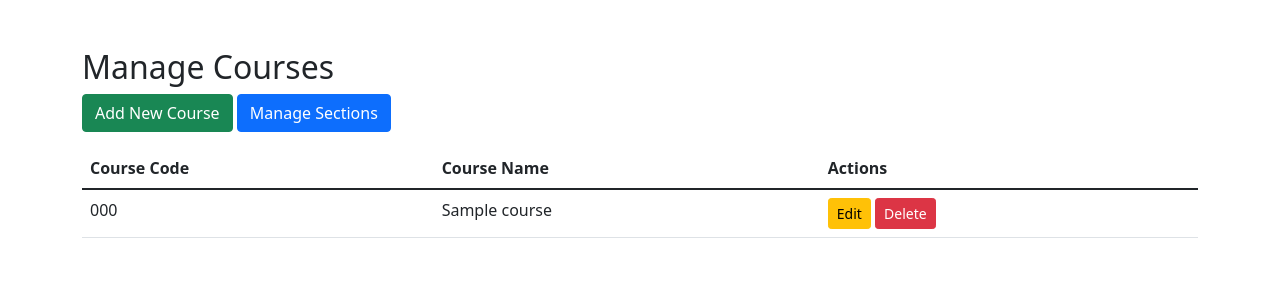
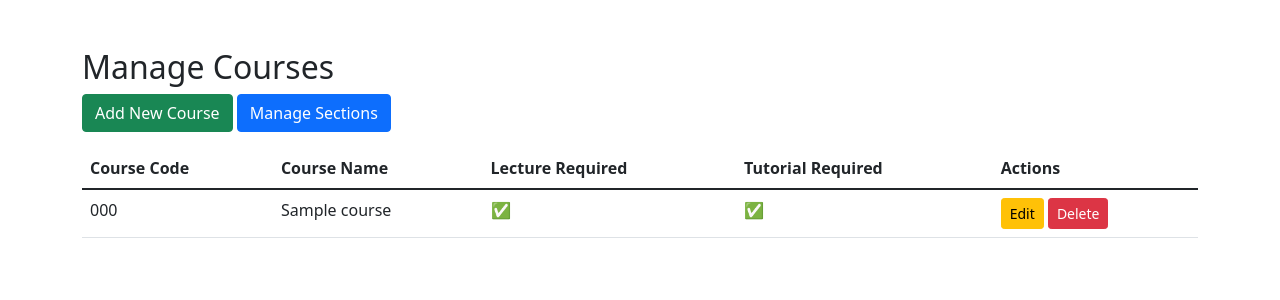
Before and after one commit to Lito08/FYPAS, a Django app: page /courses/manage-courses/ in a window 1280 px wide. Shown: the part 56-356 px from the top of the page. Run offline with Django 5.2, Linux system fonts and the light colour scheme; a user stored in the database is signed in; tables that the repository leaves empty hold one stand-in row (values such as "Sample post").

Commit message:
Manage Course
Check/Uncheck "Lecture Required" and "Tutorial Required".

```diff
--- a/attendance_system/courses/forms.py
+++ b/attendance_system/courses/forms.py
@@ -5,7 +5,7 @@ from datetime import timedelta
 class CourseForm(forms.ModelForm):
     class Meta:
         model = Course
-        fields = ['code', 'name', 'description']
+        fields = ['code', 'name', 'description', 'lecture_required', 'tutorial_required']  # ✅ Added checkboxes
 
 class SectionForm(forms.ModelForm):
     schedule = forms.DateTimeField(
--- a/attendance_system/courses/models.py
+++ b/attendance_system/courses/models.py
@@ -5,9 +5,11 @@ from users.models import User
 
 class Course(models.Model):
     """Main Course Model"""
-    code = models.CharField(max_length=10, unique=True)  # e.g., "CS101"
-    name = models.CharField(max_length=100)  # e.g., "Computer Science 101"
+    code = models.CharField(max_length=10, unique=True)
+    name = models.CharField(max_length=100)
     description = models.TextField(blank=True, null=True)
+    lecture_required = models.BooleanField(default=False)  # ✅ New field
+    tutorial_required = models.BooleanField(default=False)  # ✅ New field
     created_at = models.DateTimeField(auto_now_add=True)
 
     def __str__(self):
--- a/attendance_system/courses/templates/courses/create_course.html
+++ b/attendance_system/courses/templates/courses/create_course.html
@@ -6,6 +6,7 @@
 <form method="post">
     {% csrf_token %}
     {{ form.as_p }}
+
     <button type="submit" class="btn btn-primary">Create Course</button>
 </form>
 
--- a/attendance_system/courses/templates/courses/manage_courses.html
+++ b/attendance_system/courses/templates/courses/manage_courses.html
@@ -11,6 +11,8 @@
         <tr>
             <th>Course Code</th>
             <th>Course Name</th>
+            <th>Lecture Required</th>
+            <th>Tutorial Required</th>
             <th>Actions</th>
         </tr>
     </thead>
@@ -19,6 +21,20 @@
         <tr>
             <td>{{ course.code }}</td>
             <td>{{ course.name }}</td>
+            <td>
+                {% if course.lecture_required %}
+                    ✅
+                {% else %}
+                    ❌
+                {% endif %}
+            </td>
+            <td>
+                {% if course.tutorial_required %}
+                    ✅
+                {% else %}
+                    ❌
+                {% endif %}
+            </td>
             <td>
                 <a href="{% url 'edit_course' course.id %}" class="btn btn-warning btn-sm">Edit</a>
                 <a href="{% url 'delete_course' course.id %}" class="btn btn-danger btn-sm">Delete</a>
--- a/attendance_system/courses/views.py
+++ b/attendance_system/courses/views.py
@@ -21,8 +21,29 @@ def create_course_view(request):
     if request.method == 'POST':
         form = CourseForm(request.POST)
         if form.is_valid():
-            form.save()
-            messages.success(request, "Course created successfully!")
+            course = form.save()
+
+            # ✅ Auto-create Lecture Section
+            if course.lecture_required:
+                Section.objects.create(
+                    course=course,
+                    section_type='Lecture',
+                    section_number=1,  # Default section number
+                    schedule=None,  # Can be set later
+                    duration=60  # Default 1 hour
+                )
+
+            # ✅ Auto-create Tutorial Section
+            if course.tutorial_required:
+                Section.objects.create(
+                    course=course,
+                    section_type='Tutorial',
+                    section_number=1,  # Default section number
+                    schedule=None,  # Can be set later
+                    duration=60  # Default 1 hour
+                )
+
+            messages.success(request, "Course and required sections created successfully!")
             return redirect('manage_courses')
     else:
         form = CourseForm()
@@ -32,14 +53,38 @@ def create_course_view(request):
 @login_required(login_url='/users/login/')
 def edit_course_view(request, course_id):
     course = get_object_or_404(Course, id=course_id)
+
     if request.user.role not in ['Superadmin', 'Admin']:
         return render(request, 'access_denied.html')
 
     if request.method == 'POST':
         form = CourseForm(request.POST, instance=course)
         if form.is_valid():
-            form.save()
-            messages.success(request, "Course updated successfully!")
+            course = form.save()
+
+            # ✅ Handle Lecture Section Creation/Deletion
+            if course.lecture_required:
+                Section.objects.get_or_create(
+                    course=course,
+                    section_type='Lecture',
+                    section_number=1,  # Default section number
+                    defaults={'schedule': None, 'duration': 60}
+                )
+            else:
+                Section.objects.filter(course=course, section_type='Lecture').delete()
+
+            # ✅ Handle Tutorial Section Creation/Deletion
+            if course.tutorial_required:
+                Section.objects.get_or_create(
+                    course=course,
+                    section_type='Tutorial',
+                    section_number=1,  # Default section number
+                    defaults={'schedule': None, 'duration': 60}
+                )
+            else:
+                Section.objects.filter(course=course, section_type='Tutorial').delete()
+
+            messages.success(request, "Course and sections updated successfully!")
             return redirect('manage_courses')
     else:
         form = CourseForm(instance=course)
```
Also changed, not shown: attendance_system/courses/migrations/0005_course_lecture_required_course_tutorial_required.py (added).
